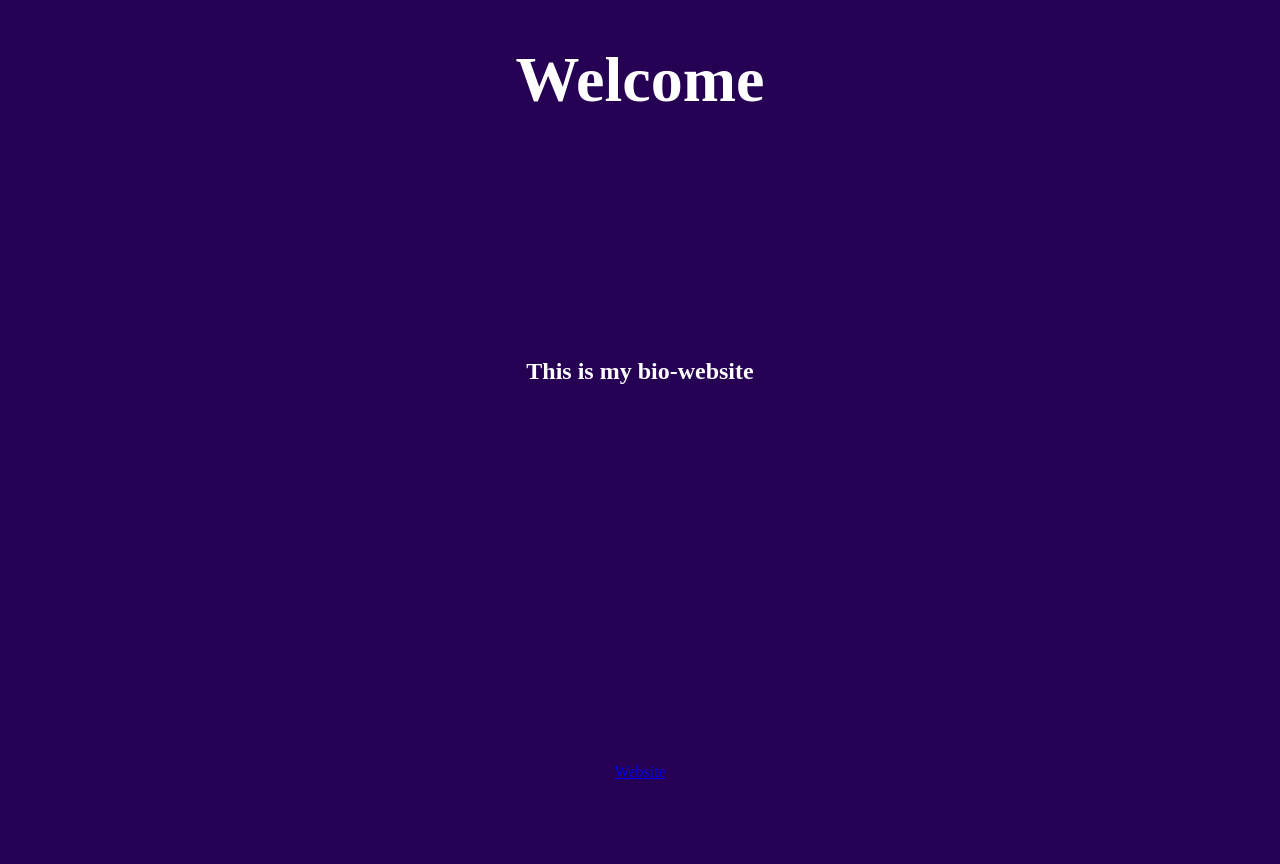
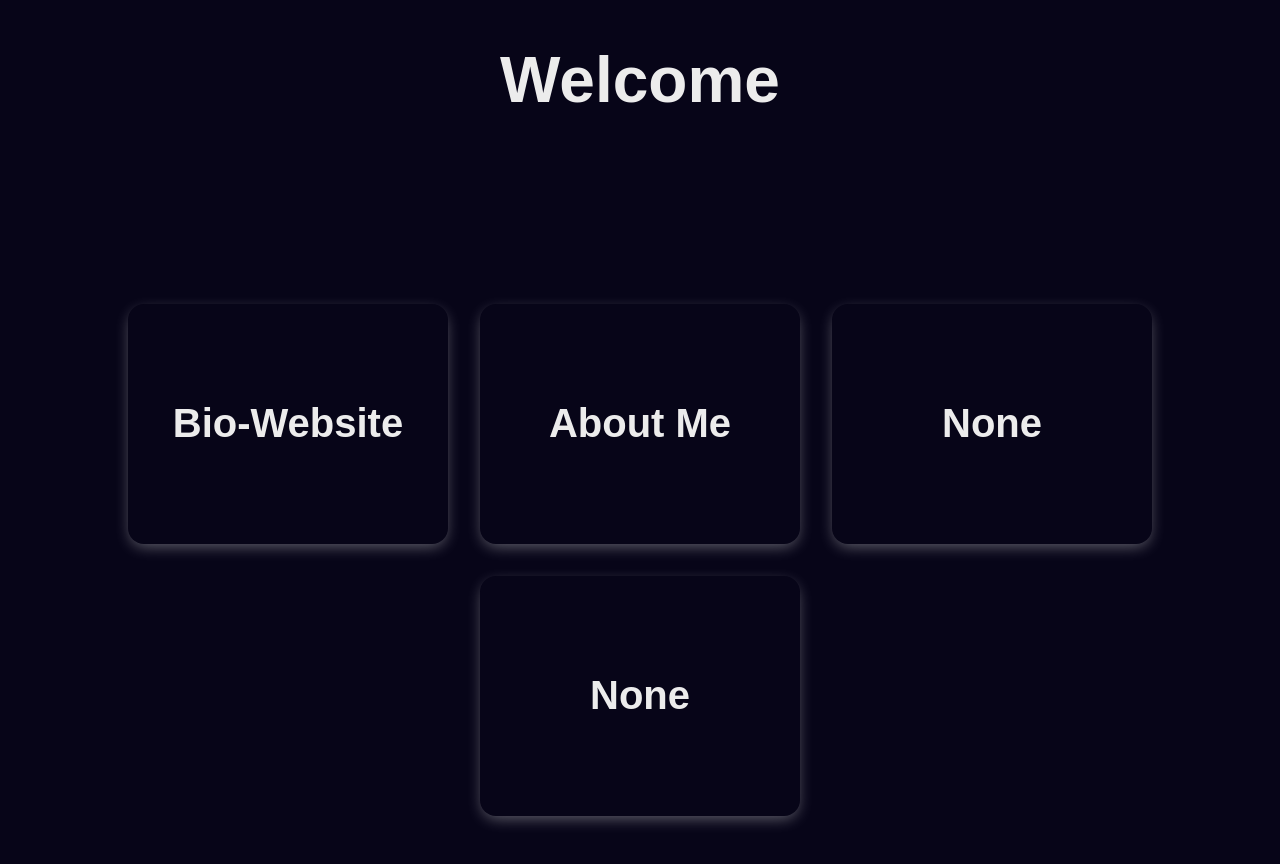
Before and after one commit to FeliXL2111/FeliXL2111.github.io, a plain HTML site: page index.html in a window 1280 px wide. Drawn offline with Linux system fonts and the light colour scheme.

Commit message:
neues designe,card, aboutme, dunklerer Hintergrund

```diff
--- a/index.html
+++ b/index.html
@@ -12,9 +12,34 @@
 <body>
     <h1>Welcome</h1>
     <section class="hidden">
+        <div class="cards">
+            <a href="bio.html">
+                <div class="card">
+                    <p class="link">Bio-Website</p>
+                </div>
+            </a>
+            <a href="me.html">
+                <div class="card">
+                    <p class="link">About Me</p>
+                </div>
+            </a>
+            <a href="me.html">
+                <div class="card">
+                    <p class="link">None</p>
+                </div>
+            </a>
+            <a href="me.html">
+                <div class="card">
+                    <p class="link">None</p>
+                </div>
+            </a>
+        </div>
+    </section>
+
+    <!-- <section class="hidden">
         <h2>This is my bio-website</h2>
         <a href="bio.html">Website</a>
-    </section>
+    </section> -->
 
     <!-- <section class="hidden">
         <h2>do you listen?</h2>
--- a/main.css
+++ b/main.css
@@ -1,8 +1,9 @@
 
 body {
-    background-color: rgb(38, 0, 83);
-    color: #ffffff;
-    font-family: 'Rancho', serif;
+    background-color: #070518;
+    color: #ececec;
+    font-family: 'Rancho', sans-serif;
+    font-weight: bold;
     padding: 0;
     margin: 0;
 }
@@ -13,6 +14,8 @@ h1 {
     place-items: center;
     align-items: center;
 }
+
+
 
 section{
     display: grid;
@@ -34,6 +37,57 @@ section{
     /* transition: all 3s; */
 }
 
+.cards{
+    display: flex;
+    flex-wrap: wrap;
+    flex-direction: row;
+    justify-content: center;
+    align-items: center;
+    gap: 2rem;
+    padding: 2rem;
+}
+.card{
+        width: 20rem;
+        height: 15rem;
+        background-color: #070518;
+        border-radius: 1rem;
+        transition: all 0.3s;
+        box-shadow: 0 0.3rem 1rem -.2rem rgba(255, 255, 255, 0.4);
+        font-size: 2.5rem;
+        display: grid;
+        place-items: center;
+        align-items: center;
+        justify-content: center;
+}
+.card:hover{
+    transform: scale(0.98);
+}
+
+.item-text-wrap {
+
+    height: 95%;
+
+
+}
+
+/* .link{
+    color:#ececec;
+    text-underline-color: inherit;
+} */
+
+a{
+    text-decoration: none;
+    color:inherit;
+}
+
+/* .cardinhalt{
+    font-size: 2rem;
+    display: grid;
+    place-items: center;
+    align-items: center;
+    vertical-align: center;
+} */
+
 @media (prefers-reduce-motion){
     .hidden{
         transition: none;
--- /dev/null
+++ b/me.html
@@ -0,0 +1,14 @@
+<!DOCTYPE html>
+<html lang="en">
+<head>
+    <meta charset="UTF-8">
+    <meta http-equiv="X-UA-Compatible" content="IE=edge">
+    <meta name="viewport" content="width=device-width, initial-scale=1.0">
+    <title>Me</title>
+    <link rel="stylesheet" href="me_style.css">
+</head>
+<body>
+    <h1>About Me</h1>
+    <p>I am a hobby Developer</p>
+</body>
+</html>
--- /dev/null
+++ b/me_style.css
@@ -0,0 +1,21 @@
+body {
+    background-color: #070518;
+    color: #ececec;
+    font-family: 'Rancho', sans-serif;
+    font-weight: bold;
+    padding: 0;
+    margin: 0;
+}
+
+h1 {
+    font-size: 4rem;
+    display: grid;
+    place-items: center;
+    align-items: center;
+}
+
+p{
+    display: grid;
+    place-items: center;
+    align-items: center;
+}
--- a/summery.css
+++ b/summery.css
@@ -49,7 +49,8 @@ details[open] > summary {
     place-items: center;
 }
 .body{
-	background-image:url(cell-and-molecular-biology.png);
+	/* background-image:url(cell-and-molecular-biology.png); */
+    background-color: #070518;
 	background-repeat:no-repeat;
 	background-position: 0px 0px;
     background-size: cover;
```
Also changed, not shown: bio.html (+1 -1 lines).
